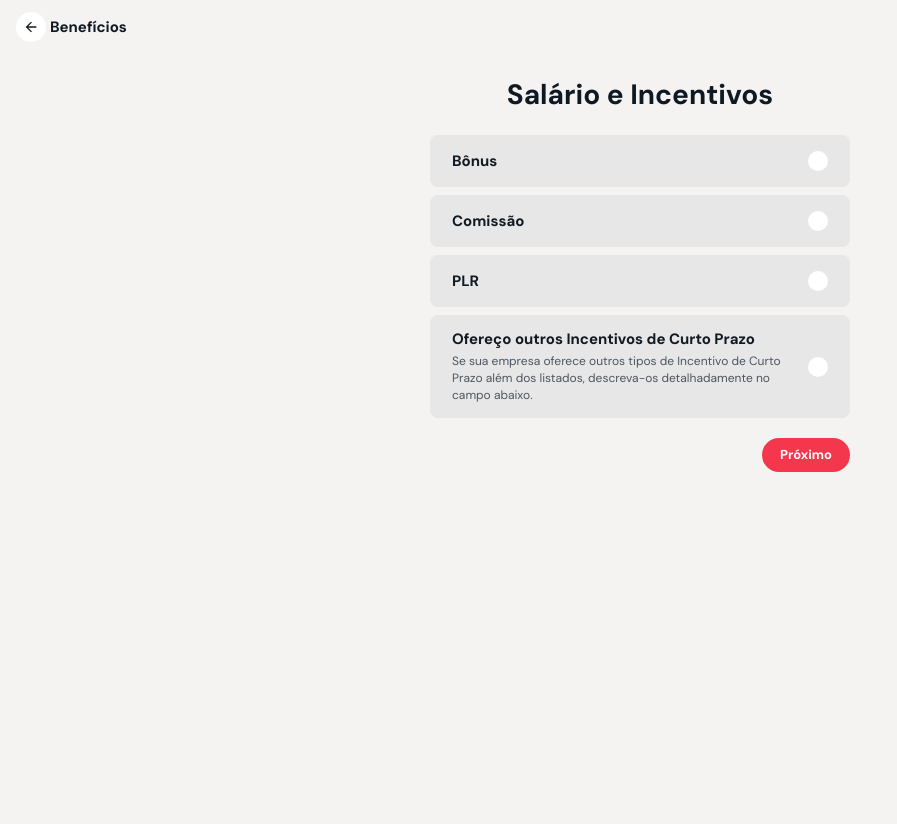
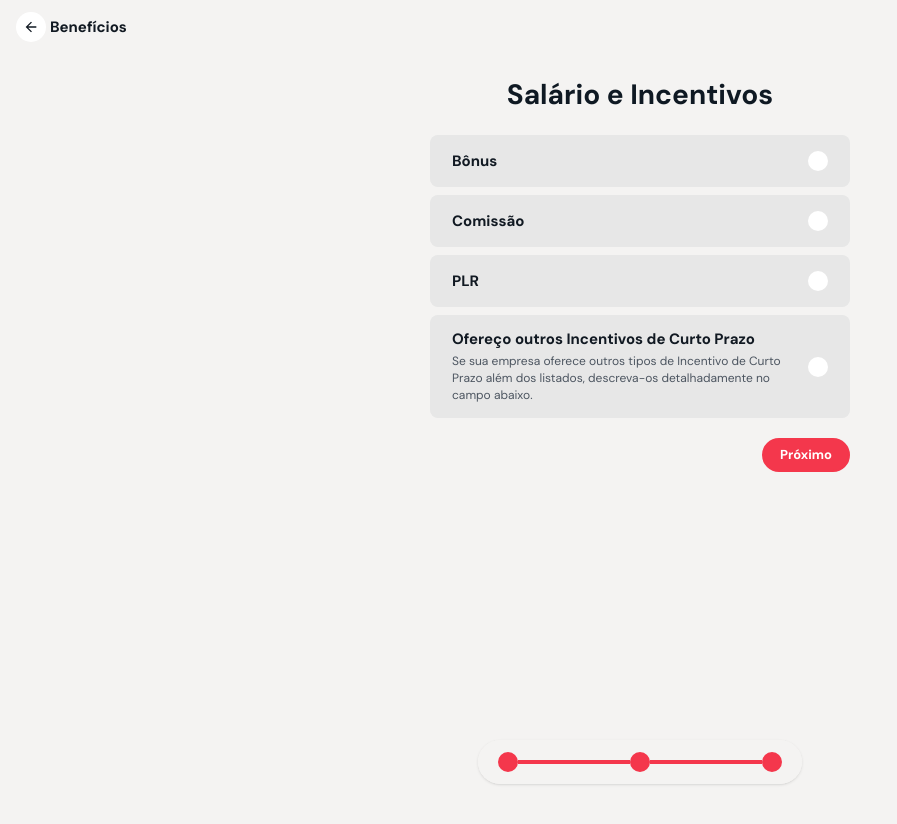
Before and after one commit to tomasmiele/comp-benchmark-prototype, a Next.js app: page /cadastro/salario-incentivos in a window 1280 px wide. Shown: the top 824 px of the page, without its empty margins (0-897 px from the left). Before the commit the page ends 800 px from the top, so only its background shows below. Built offline with nearby package versions, Linux system fonts and the light colour scheme.

Commit message:
progression bar

```diff
--- /dev/null
+++ b/app/cadastro/_components/CadastroProgress.tsx
@@ -0,0 +1,46 @@
+type CadastroProgressProps = {
+  step: 1 | 2 | 3;
+};
+
+export default function CadastroProgress({ step }: CadastroProgressProps) {
+  return (
+    <div
+      role="progressbar"
+      aria-label={`Etapa ${step} de 3 do cadastro`}
+      aria-valuemin={1}
+      aria-valuemax={3}
+      aria-valuenow={step}
+      className="fixed bottom-4 left-1/2 z-30 -translate-x-1/2 rounded-full bg-background/95 px-5 py-3 shadow-sm backdrop-blur-sm"
+    >
+      <div className="flex items-center" aria-hidden="true">
+        <ProgressDot active />
+        <ProgressLine active={step >= 2} />
+        <ProgressDot active={step >= 2} />
+        <ProgressLine active={step >= 3} />
+        <ProgressDot active={step >= 3} />
+      </div>
+    </div>
+  );
+}
+
+function ProgressDot({ active }: { active: boolean }) {
+  return (
+    <span
+      className={`h-5 w-5 shrink-0 rounded-full border-2 ${
+        active
+          ? "border-[#f4374c] bg-[#f4374c]"
+          : "border-[#cfd4da] bg-background"
+      }`}
+    />
+  );
+}
+
+function ProgressLine({ active }: { active: boolean }) {
+  return (
+    <span
+      className={`h-1 w-20 sm:w-28 ${
+        active ? "bg-[#f4374c]" : "bg-[#dfe3e7]"
+      }`}
+    />
+  );
+}
--- a/app/cadastro/beneficios/detalhes/page.tsx
+++ b/app/cadastro/beneficios/detalhes/page.tsx
@@ -2,6 +2,7 @@
 
 import { useRouter } from "next/navigation";
 import { useState } from "react";
+import CadastroProgress from "../../_components/CadastroProgress";
 
 const benefitOptions = [
   "Auxílio atividade física",
@@ -244,7 +245,7 @@ export default function DetalhesBeneficiosPage() {
 
   return (
     <main
-      className="min-h-screen bg-background px-4 pt-3 pb-8 font-sans"
+      className="min-h-screen bg-background px-4 pt-3 pb-24 font-sans"
       aria-label="Detalhes dos benefícios"
     >
       <div className="mx-auto flex min-h-[calc(100vh-44px)] w-full max-w-[1720px] flex-col">
@@ -338,6 +339,8 @@ export default function DetalhesBeneficiosPage() {
           </div>
         </section>
       </div>
+
+      <CadastroProgress step={2} />
 
       {showNoBenefitsWarning && (
         <div className="fixed inset-0 z-50 flex items-center justify-center bg-black/45 px-4">
--- a/app/cadastro/beneficios/page.tsx
+++ b/app/cadastro/beneficios/page.tsx
@@ -2,6 +2,7 @@
 
 import { useRouter } from "next/navigation";
 import { useState } from "react";
+import CadastroProgress from "../_components/CadastroProgress";
 
 export default function BeneficiosPage() {
   const router = useRouter();
@@ -9,7 +10,7 @@ export default function BeneficiosPage() {
 
   return (
     <main
-      className="min-h-screen bg-background px-4 pt-3 pb-8 font-sans"
+      className="min-h-screen bg-background px-4 pt-3 pb-24 font-sans"
       aria-label="Benefícios"
     >
       <div className="mx-auto flex min-h-[calc(100vh-44px)] w-full max-w-[1720px] flex-col">
@@ -75,6 +76,8 @@ export default function BeneficiosPage() {
         </section>
       </div>
 
+      <CadastroProgress step={2} />
+
       {showBenefitsIntro && (
         <div className="fixed inset-0 z-50 flex items-center justify-center bg-black/45 px-4">
           <div
--- a/app/cadastro/finalizar-cadastro/page.tsx
+++ b/app/cadastro/finalizar-cadastro/page.tsx
@@ -2,6 +2,7 @@
 
 import { useEffect, useRef, useState } from "react";
 import { useRouter } from "next/navigation";
+import CadastroProgress from "../_components/CadastroProgress";
 
 const industries = [
   "Agricultura",
@@ -148,7 +149,7 @@ export default function FinalizarCadastroPage() {
 
   return (
     <main
-      className="min-h-screen bg-background px-4 pt-3 pb-8 font-sans"
+      className="min-h-screen bg-background px-4 pt-3 pb-24 font-sans"
       aria-label="Informações sobre a empresa"
     >
       <div className="mx-auto flex min-h-[calc(100vh-44px)] w-full max-w-[1720px] flex-col">
@@ -404,10 +405,12 @@ export default function FinalizarCadastroPage() {
         </section>
       </div>
 
+      <CadastroProgress step={1} />
+
       {showErrorToast && (
         <div
           role="alert"
-          className="fixed bottom-6 left-1/2 z-40 w-[calc(100%-32px)] max-w-[980px] -translate-x-1/2 rounded-xl bg-[#111922] px-8 py-4 text-center text-[15px] leading-[22px] text-[#dfe3e7] shadow-xl"
+          className="fixed bottom-20 left-1/2 z-40 w-[calc(100%-32px)] max-w-[980px] -translate-x-1/2 rounded-xl bg-[#111922] px-8 py-4 text-center text-[15px] leading-[22px] text-[#dfe3e7] shadow-xl"
         >
           {errorToastMessage}
         </div>
--- a/app/cadastro/salario-incentivos/page.tsx
+++ b/app/cadastro/salario-incentivos/page.tsx
@@ -2,6 +2,7 @@
 
 import { useRouter } from "next/navigation";
 import { useState } from "react";
+import CadastroProgress from "../_components/CadastroProgress";
 
 const incentiveOptions = ["Bônus", "Comissão", "PLR"] as const;
 
@@ -31,7 +32,7 @@ export default function SalarioIncentivosPage() {
 
   return (
     <main
-      className="min-h-screen bg-background px-4 pt-3 pb-8 font-sans"
+      className="min-h-screen bg-background px-4 pt-3 pb-24 font-sans"
       aria-label="Salário e Incentivos"
     >
       <div className="mx-auto flex min-h-[calc(100vh-44px)] w-full max-w-[1720px] flex-col">
@@ -151,6 +152,8 @@ export default function SalarioIncentivosPage() {
         </section>
       </div>
 
+      <CadastroProgress step={3} />
+
       {showNoIncentivesWarning && (
         <div className="fixed inset-0 z-50 flex items-center justify-center bg-black/45 px-4">
           <div
```
